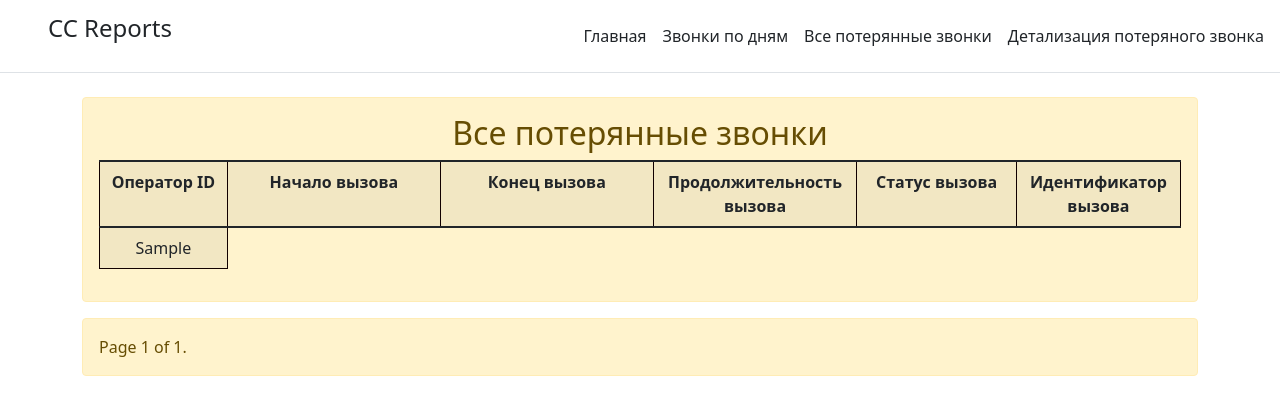
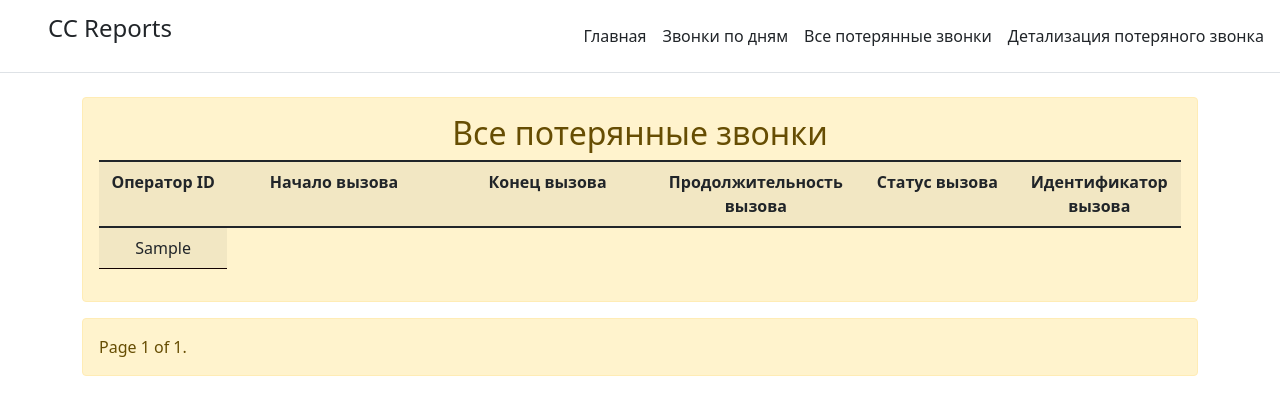
Before and after one commit to AtridesMinsk/eb_cc_reports_site, a Django app: page /all_call_drop in a window 1280 px wide. Shown: the top 415 px of the page. Run offline with Django 4.2, Linux system fonts and the light colour scheme; tables that the repository leaves empty hold one stand-in row (values such as "Sample post"); a database or web service that is not in the repository returns one stand-in record (values such as "Sample title"); some libraries are stand-ins or nearby versions.

Commit message:
Ver 0.0.4: Fixed: Table stripped

```diff
--- a/cc_site/cc_reports/templates/cc_reports/base.html
+++ b/cc_site/cc_reports/templates/cc_reports/base.html
@@ -15,7 +15,7 @@
              text-align: center; /* Выравнивание по центру */
             }
             td, th {
-             border: 1px solid #100; /* Параметры границы */
+             border: 0px solid #100; /* Параметры границы */
              padding: 4px; /* Поля в ячейках */
             }
       </style>
```
